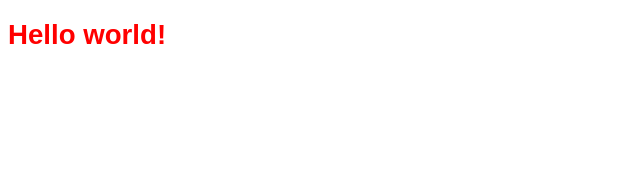
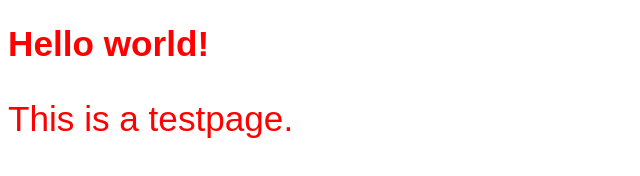
Before and after one commit to kristtep/big-mac, a plain HTML site: page index.html in a window 1280 px wide. Shown: the whole page, without its empty margins (0-640 px from the left). Drawn offline with Linux system fonts and the light colour scheme.

Commit message:
font size changes

```diff
--- a/big-mac/stylesheet.css
+++ /dev/null
@@ -1,4 +0,0 @@
-*{
-    font-family: Arial, Helvetica, sans-serif;
-
-}
--- a/index.html
+++ b/index.html
@@ -10,6 +10,7 @@
 
 <body>
     <h1>Hello world!</h1>
+    <p>This is a testpage.</p>
 
 </body>
 </html>
--- a/stylesheet.css
+++ b/stylesheet.css
@@ -1,5 +1,5 @@
 *{
     font-family: Arial, Helvetica, sans-serif;
-    font-size: 120%;
+    font-size: 130%;
     color: red;
 }
```
Also changed, not shown: big-mac/index.html (deleted, +0 -15 lines), 1 other file.
